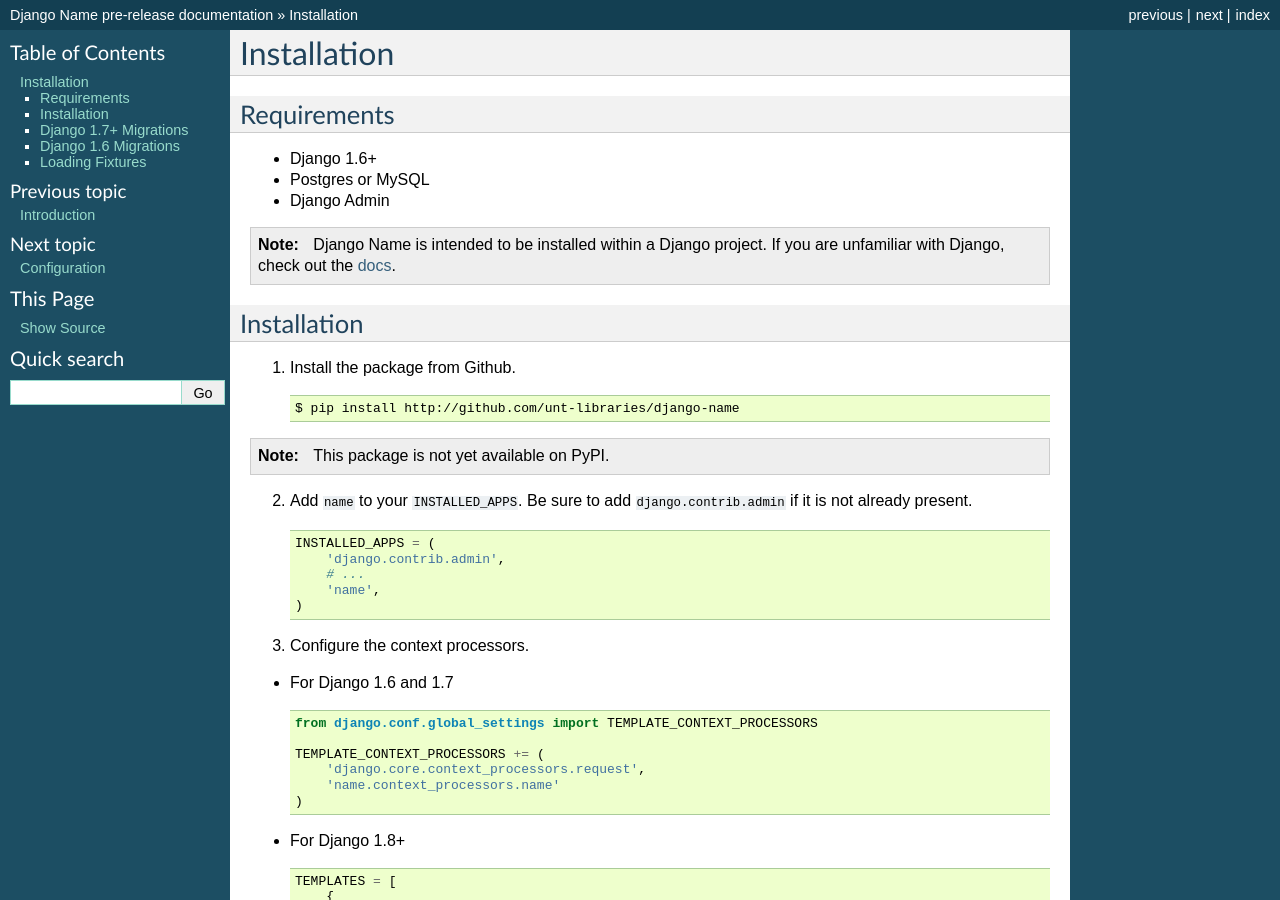
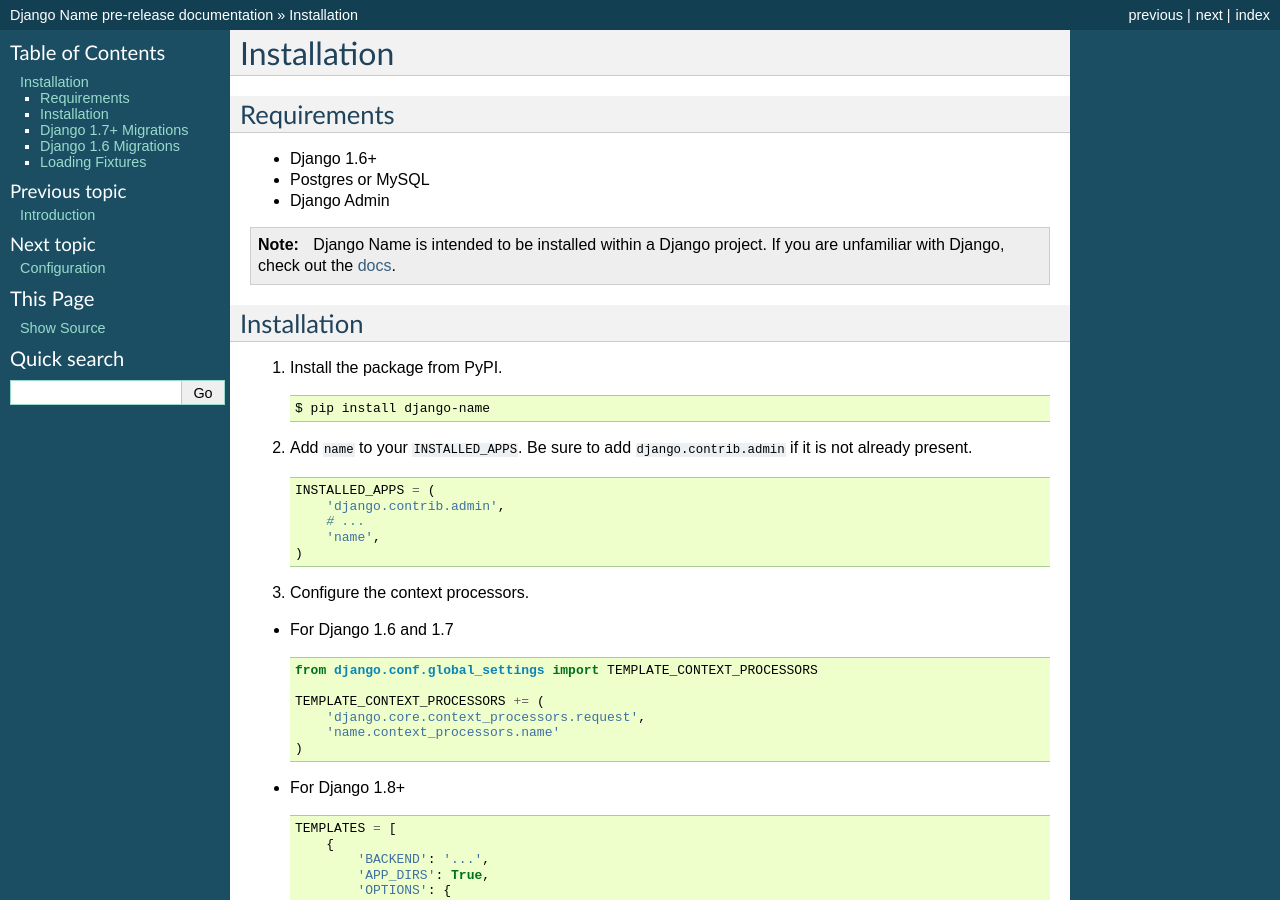
Before and after one commit to unt-libraries/django-name, a Sphinx documentation site: the page built from docs/installation.rst, in a window 1280 px wide and 900 px high. Built offline with Sphinx 7.4.7, drawn with Linux system fonts in a browser that asks for light colours.

Commit message:
Update installation instruction to point to the PyPI name.

```diff
--- a/docs/installation.rst
+++ b/docs/installation.rst
@@ -17,12 +17,9 @@
 Installation
 ------------
 
-1. Install the package from Github. ::
+1. Install the package from PyPI. ::
 
-    $ pip install http://github.com/unt-libraries/django-name
-
-.. note::
-    This package is not yet available on PyPI.
+    $ pip install django-name
 
 
 2. Add ``name`` to your ``INSTALLED_APPS``. Be sure to add ``django.contrib.admin`` if it is not already present. ::
```
